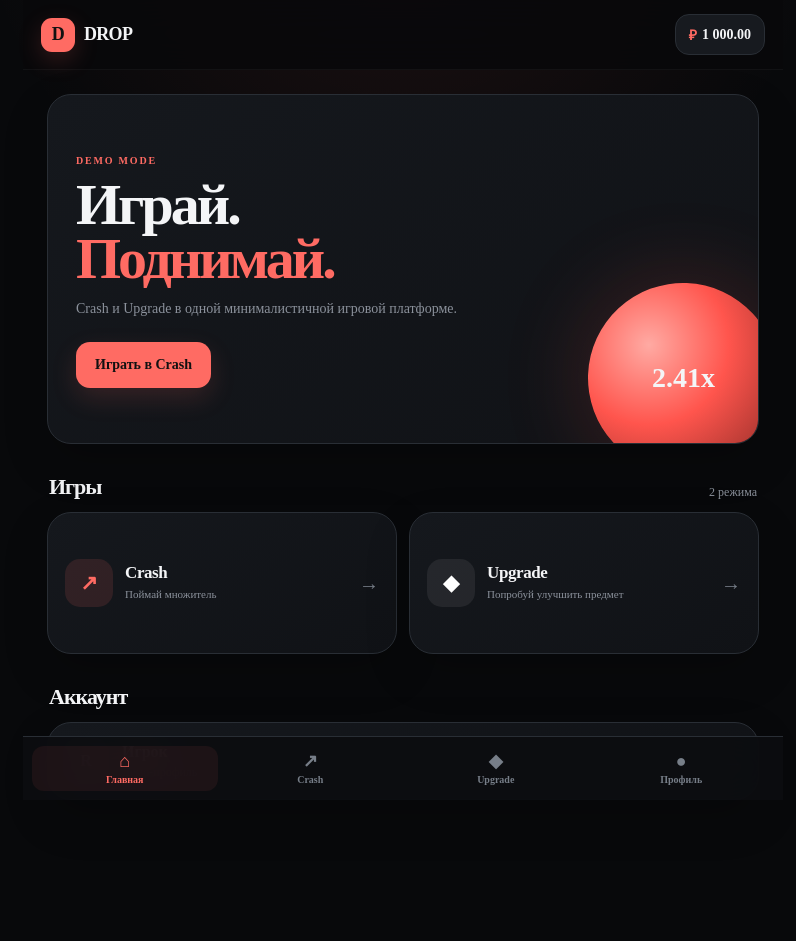
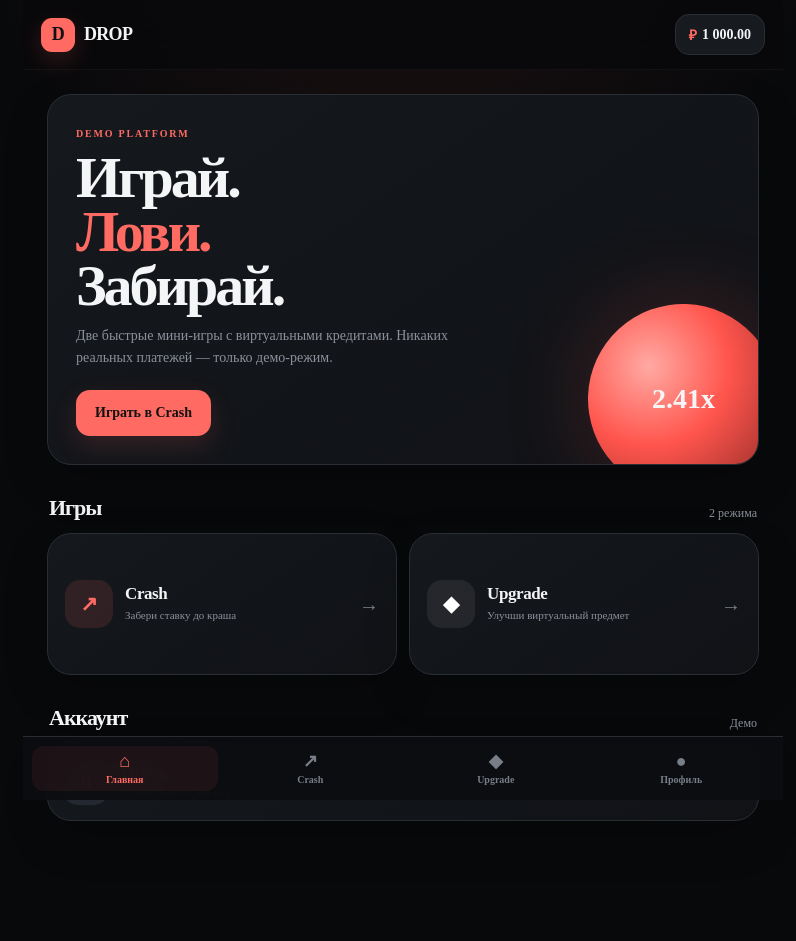
Before and after one commit to ramazimashew1205-oss/bulldrop-site, a PHP site: page / in a window 1280 px wide. Shown: the whole page, without its empty margins (237-1033 px from the left). Before the commit the page ends 791 px from the top, so only its background shows below. Run offline with PHP 8.4, Linux system fonts and the light colour scheme.

Commit message:
Release v1.0.0: rebuild home screen

```diff
--- a/index.php
+++ b/index.php
@@ -1,45 +1,53 @@
 <?php
 session_start();
-if (!isset($_SESSION['balance'])) $_SESSION['balance'] = 1000.00;
-if (!isset($_SESSION['user'])) $_SESSION['user'] = 'Игрок';
+if (!isset($_SESSION['balance'])) $_SESSION['balance']=1000.00;
+if (!isset($_SESSION['user'])) $_SESSION['user']='Игрок';
 ?>
 <!doctype html>
 <html lang="ru">
 <head>
-<meta charset="utf-8">
-<meta name="viewport" content="width=device-width, initial-scale=1, viewport-fit=cover">
-<title>DROP — игровая платформа</title>
-<link rel="stylesheet" href="<?= htmlspecialchars(rtrim(str_replace("\\","/",dirname($_SERVER["SCRIPT_NAME"])),"/") . "/assets/css/style.css?v=20260927") ?>">
+<meta charset="utf-8"><meta name="viewport" content="width=device-width,initial-scale=1,viewport-fit=cover">
+<title>DROP — игровая платформа</title><link rel="stylesheet" href="assets/css/style.css?v=1.0.0">
 </head>
 <body>
 <div class="app">
 <header class="topbar">
 <a class="brand" href="index.php"><span class="brand-mark">D</span><span>DROP</span></a>
-  <div class="balance"><span>₽</span> <?=number_format($_SESSION['balance'], 2, '.', ' ') ?></div>
+<div class="balance"><span>₽</span><?=number_format((float)$_SESSION['balance'],2,'.',' ')?></div>
 </header>
 <main class="page">
 <section class="hero card">
-    <div>
-      <span class="eyebrow">DEMO MODE</span>
-      <h1>Играй.<br><em>Поднимай.</em></h1>
-      <p>Crash и Upgrade в одной минималистичной игровой платформе.</p>
+<div class="hero-copy">
+<span class="eyebrow">DEMO PLATFORM</span>
+<h1>Играй.<br><em>Лови.</em><br>Забирай.</h1>
+<p>Две быстрые мини-игры с виртуальными кредитами. Никаких реальных платежей — только демо-режим.</p>
 <a class="btn btn-primary" href="crash.php">Играть в Crash</a>
 </div>
 <div class="hero-orb"><span>2.41x</span></div>
 </section>
+
 <section class="section-head"><h2>Игры</h2><span>2 режима</span></section>
 <section class="games-grid">
-    <a class="game-card card" href="crash.php"><div class="game-icon crash-icon">↗</div><div><strong>Crash</strong><small>Поймай множитель</small></div><span class="arrow">→</span></a>
-    <a class="game-card card" href="upgrade.php"><div class="game-icon upgrade-icon">◆</div><div><strong>Upgrade</strong><small>Попробуй улучшить предмет</small></div><span class="arrow">→</span></a>
+<a class="game-card card" href="crash.php">
+<div class="game-icon crash-icon">↗</div><div><strong>Crash</strong><small>Забери ставку до краша</small></div><span class="arrow">→</span>
+</a>
+<a class="game-card card" href="upgrade.php">
+<div class="game-icon upgrade-icon">◆</div><div><strong>Upgrade</strong><small>Улучши виртуальный предмет</small></div><span class="arrow">→</span>
+</a>
 </section>
-  <section class="section-head"><h2>Аккаунт</h2></section>
+
+<section class="section-head"><h2>Аккаунт</h2><span>Демо</span></section>
 <a class="profile-card card" href="profile.php">
-    <div class="avatar">R</div><div><strong><?=htmlspecialchars($_SESSION['user'])?></strong><small>Демо-профиль</small></div><span class="arrow">→</span>
+<div class="avatar"><?=htmlspecialchars(mb_strtoupper(mb_substr($_SESSION['user'],0,1)))?></div>
+<div><strong><?=htmlspecialchars($_SESSION['user'])?></strong><small>Баланс и история игр</small></div>
+<span class="arrow">→</span>
 </a>
 </main>
 <nav class="bottom-nav">
-  <a class="active" href="index.php"><span>⌂</span>Главная</a><a href="crash.php"><span>↗</span>Crash</a><a href="upgrade.php"><span>◆</span>Upgrade</a><a href="profile.php"><span>●</span>Профиль</a>
+<a class="active" href="index.php"><span>⌂</span>Главная</a>
+<a href="crash.php"><span>↗</span>Crash</a>
+<a href="upgrade.php"><span>◆</span>Upgrade</a>
+<a href="profile.php"><span>●</span>Профиль</a>
 </nav>
 </div>
-</body>
-</html>
+</body></html>
```
Lines whose indentation alone changed are shown as unchanged.
